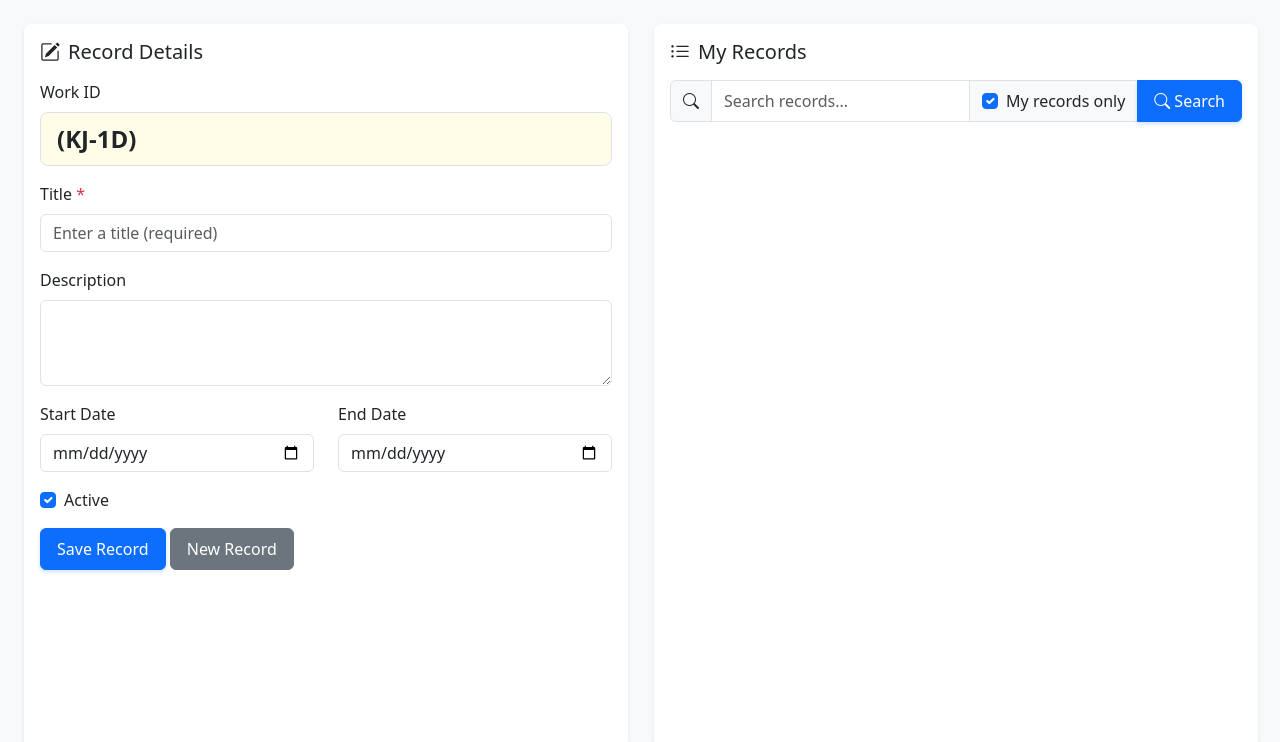
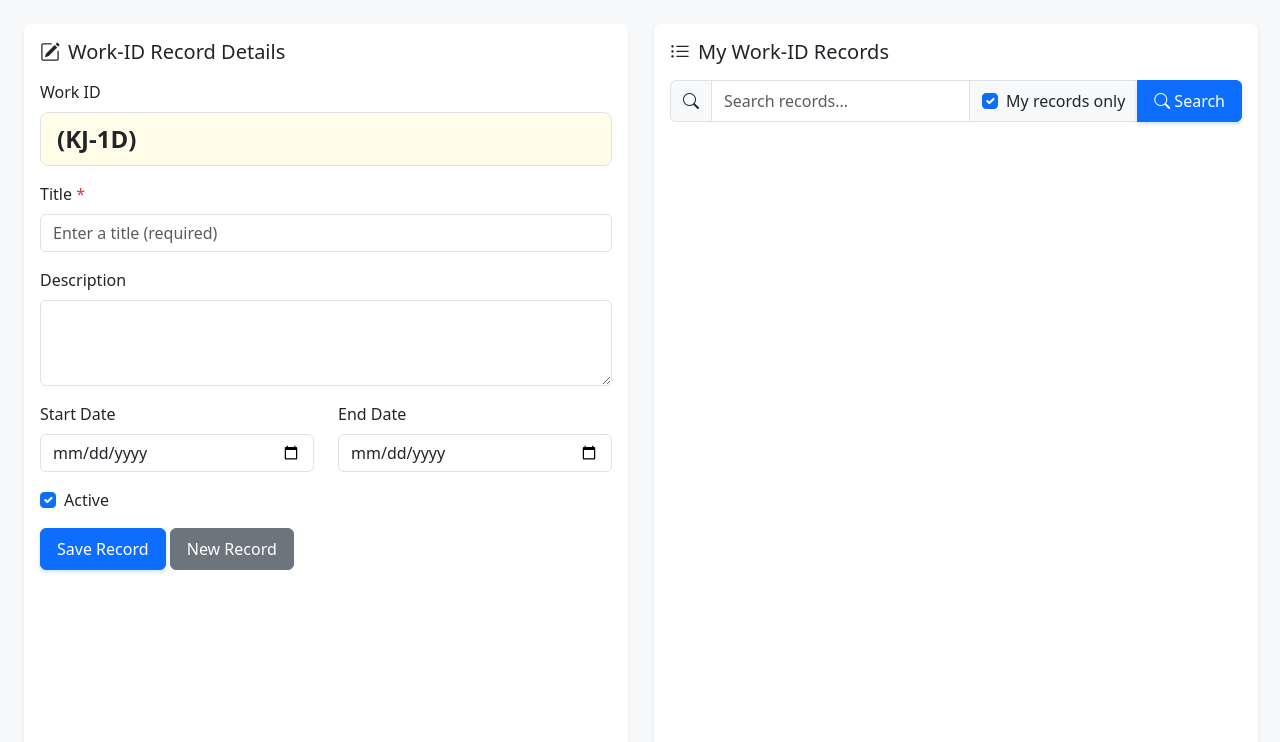
Before and after one commit to dirkpetersen/flasks, a Flask app: page / in a window 1280 px wide. Shown: the part 58-800 px from the top of the page. Run offline with Flask 3, Linux system fonts and the light colour scheme; some libraries are stand-ins or nearby versions.

Commit message:
feat: Replace Work-ID with dynamic APP_NAME in navbar and headers

```diff
--- a/work-id/app.py
+++ b/work-id/app.py
@@ -42,11 +42,13 @@ def get_meta_fields():
 def index():
     email = request.cookies.get('creator_email', '')
     meta_fields = get_meta_fields()
+    app_name = os.getenv('APP_NAME', 'Work-ID')
     return render_template('index.html',
                          email=email,
                          meta_fields=meta_fields,
                          new_id=WorkRecord.generate_id(),
-                         force_captcha=force_captcha)
+                         force_captcha=force_captcha,
+                         app_name=app_name)
 
 @app.route('/api/records', methods=['GET'])
 def get_records():
--- a/work-id/templates/index.html
+++ b/work-id/templates/index.html
@@ -12,7 +12,7 @@
 <body class="bg-light">
     <nav class="navbar navbar-expand-lg navbar-dark bg-primary mb-4">
         <div class="container">
-            <a class="navbar-brand" href="/"><i class="bi bi-briefcase-fill me-2"></i>Work-ID</a>
+            <a class="navbar-brand" href="/"><i class="bi bi-briefcase-fill me-2"></i>{{ app_name }}</a>
             <div id="emailSetup" class="ms-auto" style="width: 400px;">
                 <div class="input-group">
                     <span class="input-group-text bg-primary border-light">
@@ -31,7 +31,7 @@
                 <!-- Form Section -->
                 <div class="card p-4">
                     <h5 class="card-title mb-3">
-                        <i class="bi bi-pencil-square me-2"></i>Record Details
+                        <i class="bi bi-pencil-square me-2"></i>{{ app_name }} Record Details
                     </h5>
                     <form id="recordForm" class="needs-validation" novalidate>
                     <input type="hidden" id="recordId" value="{{ new_id }}">
@@ -124,7 +124,7 @@
                 <!-- Records List Section -->
                 <div class="card p-4">
                     <h5 class="card-title mb-3">
-                        <i class="bi bi-list-ul me-2"></i>My Records
+                        <i class="bi bi-list-ul me-2"></i>My {{ app_name }} Records
                     </h5>
                     <!-- Search Bar -->
                     <div class="mb-3">
```
